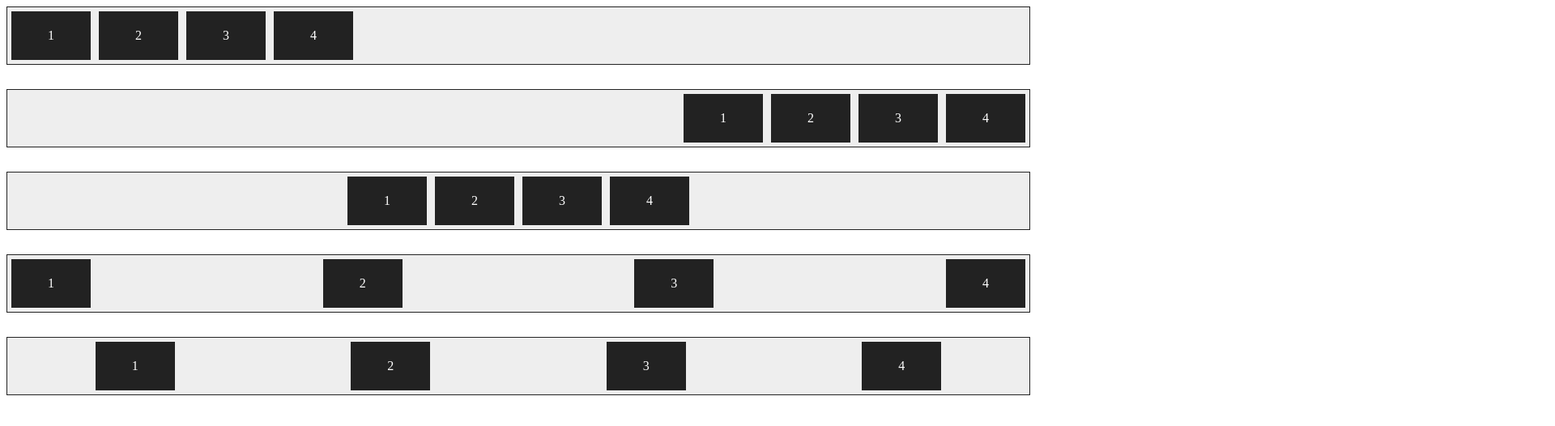
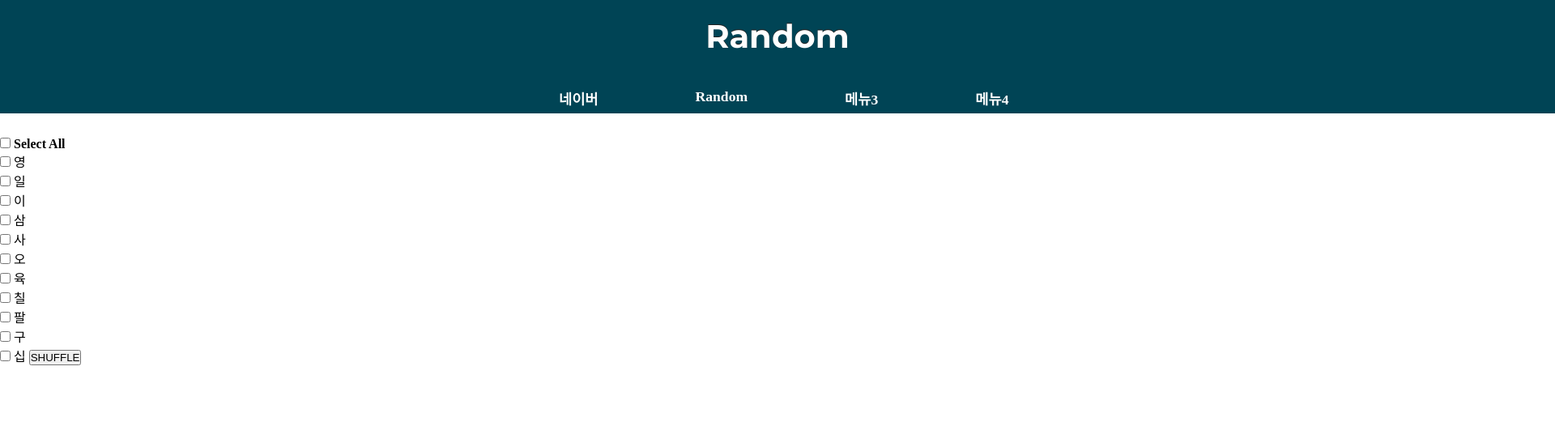
Before and after one commit to cutesangdon/VanillaJavscriptSD, a plain HTML site: page sources/Project/page2.html in a window 1280 px wide. Shown: the whole page at 81% size, 1920 px wide, since content can reach past the window. Drawn offline with Linux system fonts and the light colour scheme.

Commit message:
21.11.02.01

```diff
--- a/sources/12/flex-4.html
+++ b/sources/Project/page2.html
@@ -1,72 +1,98 @@
-<!DOCTYPE html>
-<html lang="ko">
+<!Doctype html>
+<html lang = "ko">
 <head>
   <meta charset="UTF-8">
-  <title>플렉스 박스 레이아웃</title>
-  <meta name="viewport" content="width=device-width, initial-scale=1">
-  <style>
-    .container {
-      display:flex;  /* 플렉스 컨테이너 지정 */
-      background-color:#eee;
-      border:1px solid #222;
-      margin-bottom:30px;
-    }
-    #opt1{
-      justify-content: flex-start;    /* 주축 시작점 기준으로 배치 */
-    }
-    #opt2{
-      justify-content: flex-end;      /* 주축 끝점 기준으로 배치 */
-    }
-    #opt3{
-      justify-content: center;       /* 주축 중앙 기준으로 배치 */
-    }
-    #opt4{
-      justify-content: space-between;      /* 시작점과 끝점 배치 후 중간 항목은 같은 간격으로 배치 */
-    }
-    #opt5{
-      justify-content: space-around;       /* 전체 항목을 같은 간격으로 배치 */
-    }
-    .box {
-      padding:5px 45px;
-      margin:5px;
-      background-color:#222;
-    }
-    p {
-      color:#fff;
-      text-align: center;
-    }
-  </style>
+  <title>Random</title>
+  <link rel="stylesheet" href="css/Style.css">
 </head>
-<body>
-  <div class="container" id="opt1">
-    <div class="box"><p>1</p></div>
-    <div class="box"><p>2</p></div>
-    <div class="box"><p>3</p></div>
-    <div class="box"><p>4</p></div>
+<body onLoad="init()">
+
+  <div id="container">
+    <header>
+      <div id="logo">
+       <a href="mainpage1.html">
+        <h1>Random</h1>
+       </a>
+      </div>
+     <nav>
+      <ul id="topMenu">
+        <li><a href="https://www.naver.com/">네이버</a></li>
+        <li><a href="page1.html">Random</a></li>
+        <li><a href="#">메뉴3</a></li>
+        <li><a href="#">메뉴4</a></li>
+      </ul>
+     </nav>
+    </header>
   </div>
-  <div class="container" id="opt2">
-    <div class="box"><p>1</p></div>
-    <div class="box"><p>2</p></div>
-    <div class="box"><p>3</p></div>
-    <div class="box"><p>4</p></div>
-  </div>
-  <div class="container"  id="opt3">
-    <div class="box"><p>1</p></div>
-    <div class="box"><p>2</p></div>
-    <div class="box"><p>3</p></div>
-    <div class="box"><p>4</p></div>
-   </div>
-  <div class="container" id="opt4">
-    <div class="box"><p>1</p></div>
-    <div class="box"><p>2</p></div>
-    <div class="box"><p>3</p></div>
-    <div class="box"><p>4</p></div>
-  </div>
-  <div class="container" id="opt5">
-    <div class="box"><p>1</p></div>
-    <div class="box"><p>2</p></div>
-    <div class="box"><p>3</p></div>
-    <div class="box"><p>4</p></div>
-  </div>
+  <input type='checkbox'
+       name='person'
+       value='selectall'
+       onclick='selectAll(this)'/> <b>Select All</b>
+<br />
+<input type='checkbox'
+       name='person'
+       value='zero'/> 영
+<br />
+<input type='checkbox'
+       name='person'
+       value='one' /> 일
+<br />
+<input type='checkbox'
+       name='person'
+       value='two' /> 이
+<br />
+<input type='checkbox'
+       name='person'
+       value='three' /> 삼
+<br />
+<input type='checkbox'
+       name='person'
+       value='four' /> 사
+<br />
+<input type='checkbox'
+       name='person'
+       value='five' /> 오
+<br />
+<input type='checkbox'
+       name='person'
+       value='six' /> 육
+<br />
+<input type='checkbox'
+       name='person'
+       value='seven' /> 칠
+<br />
+<input type='checkbox'
+       name='person'
+       value='eight' /> 팔
+<br />
+<input type='checkbox'
+       name='person'
+       value='nine' /> 구
+<br />
+<input type='checkbox'
+       name='person'
+       value='ten' /> 십
+
+       <button onclick="SHUFFLE_click()">SHUFFLE</button>
+<script>
+
+  function SHUFFLE_click() {
+        var hum = ['zero','one','two','three','four','five','six','seven','eight','nine','ten']
+        for (var i=0; i<obj_length; i++){
+        if (document.getElementsByName('person')[checked == true]);
+               alert (hum,0);
+        }
+ }
+
+   function selectAll(selectAll)  {
+  const checkboxes
+       = document.getElementsByName('person');
+
+  checkboxes.forEach((checkbox) => {
+    checkbox.checked = selectAll.checked;
+  })
+}
+  </script>
+
 </body>
 </html>
```
